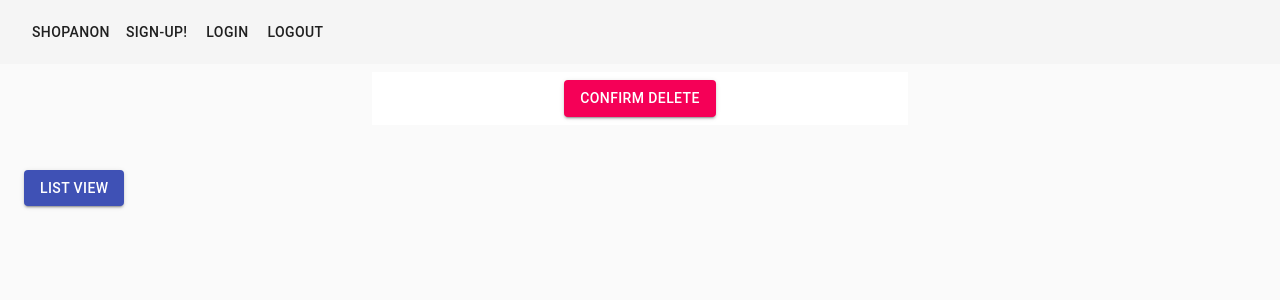
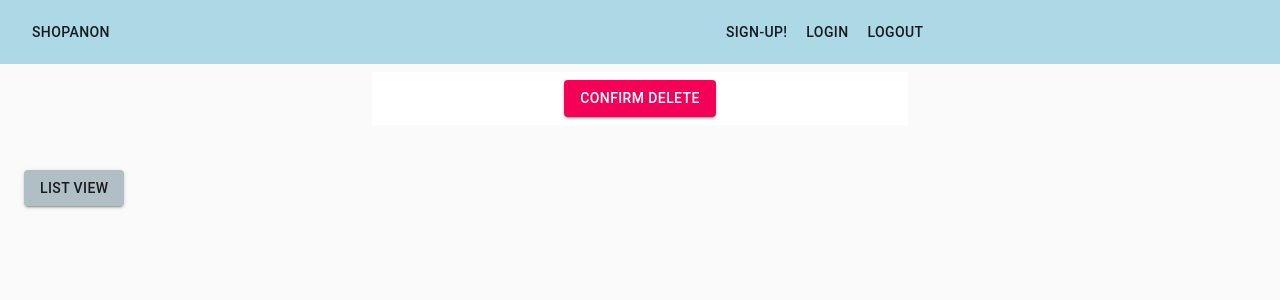
Before and after one commit to dev-slater/shopanon, a React (Create React App) app in the folder shopanon-react/shopanon-app/: page /admin/delete/1 in a window 1280 px wide. Shown: the top 300 px of the page. Built offline with nearby package versions, Linux system fonts and the light colour scheme.

Commit message:
final commit

```diff
--- a/shopanon-react/shopanon-app/src/components/Footer.js
+++ b/shopanon-react/shopanon-app/src/components/Footer.js
@@ -19,7 +19,7 @@ function Footer() {
             <Button href="/admin"
 						fullWidthmaxWidth="md"
 						variant="contained"
-						color="primary">
+						style={{ background: '#b0bec5' }}>
                 List View
             </Button>
         </Box>
--- a/shopanon-react/shopanon-app/src/components/Header.js
+++ b/shopanon-react/shopanon-app/src/components/Header.js
@@ -14,10 +14,11 @@ function Header() {
                 position="static"
                 color="default"
                 elevation={0}
+                style={{ background: '#ADD8E6' }}
                 >
-                <ToolBar>
+                <ToolBar >
                     <Typography variant="h6" color="inherit" noWrap>
-                        <Button component={NavLink}
+                        <Button component={NavLink} style={{ marginRight: 600 }}
                         to="/">
                         ShopAnon
                         </Button>
--- a/shopanon-react/shopanon-app/src/components/Products.js
+++ b/shopanon-react/shopanon-app/src/components/Products.js
@@ -24,7 +24,7 @@ const Products = (props) => {
                                         width={300} height={300} mode='limit'
                                     />
                                     <CardMedia/>
-                                    <CardContent>
+                                    <CardContent style={{ background: '#b0bec5' }}>
                                         <Typography
                                         gutterbottom
                                         variant="h6"
```
